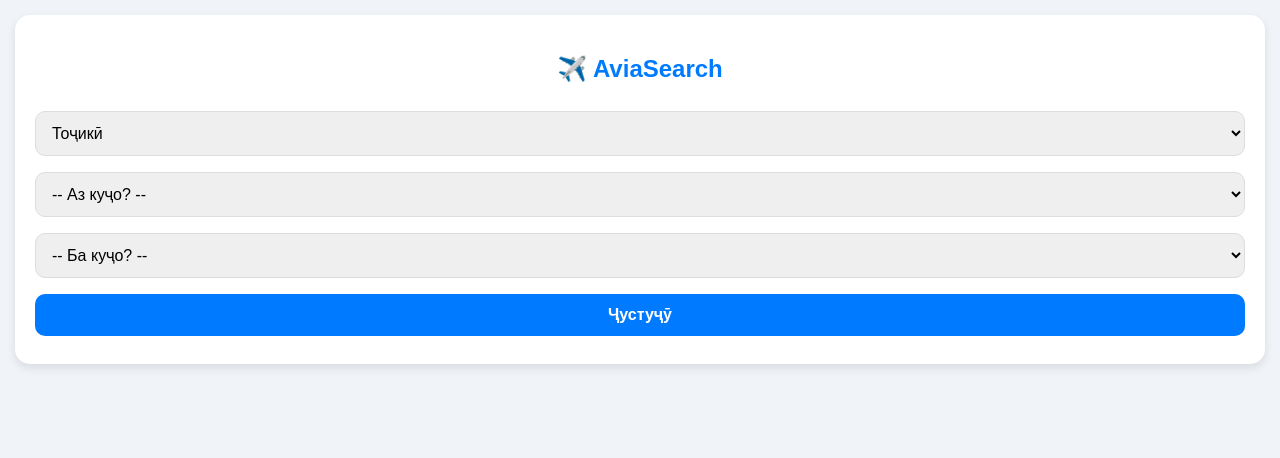
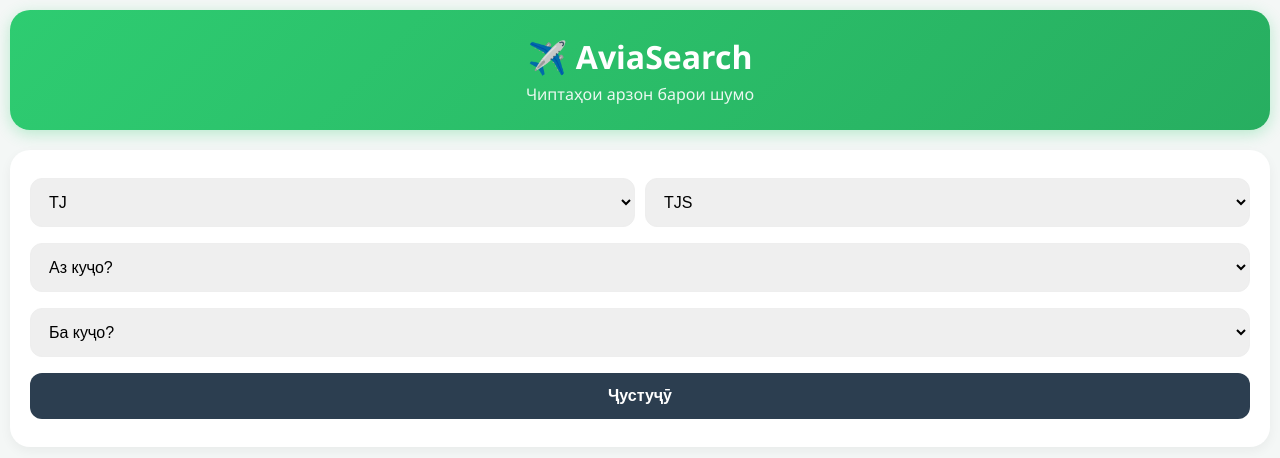
Before and after one commit to OSON-SAVDO/my-travel-app, a Flask app: page / in a window 1280 px wide. Shown: the top 458 px of the page. Run offline with Flask 3, Linux system fonts and the light colour scheme.

Commit message:
Refactor HTML structure and styles for index page

```diff
--- a/templates/index.html
+++ b/templates/index.html
@@ -1,54 +1,77 @@
 <!DOCTYPE html>
-<html>
+<html lang="tg">
 <head>
     <meta charset="UTF-8">
     <meta name="viewport" content="width=device-width, initial-scale=1.0">
     <title>{{ t.title }}</title>
     <style>
-        body { font-family: sans-serif; background: #f0f4f8; margin: 0; padding: 15px; }
-        .card { background: white; padding: 20px; border-radius: 15px; box-shadow: 0 4px 10px rgba(0,0,0,0.1); margin-bottom: 15px; }
-        select, button { width: 100%; padding: 12px; margin: 8px 0; border-radius: 10px; border: 1px solid #ddd; font-size: 16px; }
-        button { background: #007bff; color: white; border: none; font-weight: bold; cursor: pointer; }
-        .ticket { border-left: 5px solid #28a745; }
-        .price { font-size: 22px; color: #28a745; font-weight: bold; }
-        .buy-btn { display: block; background: #ff9800; color: white; text-align: center; padding: 10px; text-decoration: none; border-radius: 8px; margin-top: 10px; }
+        :root { --main-green: #2ecc71; --dark-blue: #2c3e50; }
+        body { font-family: 'Segoe UI', sans-serif; background: #f4f7f6; margin: 0; padding: 10px; }
+        .header-card { background: linear-gradient(135deg, var(--main-green), #27ae60); color: white; padding: 25px; border-radius: 20px; text-align: center; margin-bottom: 20px; box-shadow: 0 4px 15px rgba(46, 204, 113, 0.3); }
+        .search-box { background: white; padding: 20px; border-radius: 20px; box-shadow: 0 4px 12px rgba(0,0,0,0.05); }
+        select, button { width: 100%; padding: 14px; margin: 8px 0; border-radius: 12px; border: 1px solid #eee; font-size: 16px; outline: none; }
+        button { background: var(--dark-blue); color: white; border: none; font-weight: bold; cursor: pointer; transition: 0.3s; }
+        button:hover { background: #1a252f; }
+        .ticket-card { background: white; padding: 20px; border-radius: 18px; margin-top: 15px; box-shadow: 0 2px 8px rgba(0,0,0,0.04); border: 1px solid #f0f0f0; }
+        .price-tag { font-size: 26px; color: var(--main-green); font-weight: 800; margin-bottom: 10px; }
+        .flight-info { display: flex; justify-content: space-between; align-items: center; border-top: 1px dashed #eee; padding-top: 15px; margin-top: 10px; }
+        .badge { background: #e8f5e9; color: #2e7d32; padding: 4px 10px; border-radius: 6px; font-size: 12px; font-weight: bold; }
+        .buy-link { display: block; background: #f39c12; color: white; text-align: center; padding: 12px; text-decoration: none; border-radius: 10px; margin-top: 15px; font-weight: bold; }
     </style>
 </head>
 <body>
-    <div class="card">
-        <h2 style="text-align:center; color:#007bff;">✈️ AviaSearch</h2>
+    <div class="header-card">
+        <h1 style="margin:0;">✈️ AviaSearch</h1>
+        <p style="opacity:0.9; margin:5px 0 0 0;">Чиптаҳои арзон барои шумо</p>
+    </div>
+
+    <div class="search-box">
         <form method="GET">
-            <select name="lang" onchange="this.form.submit()">
-                <option value="tg" {% if lang=='tg' %}selected{% endif %}>Тоҷикӣ</option>
-                <option value="ru" {% if lang=='ru' %}selected{% endif %}>Русский</option>
-                <option value="en" {% if lang=='en' %}selected{% endif %}>English</option>
-            </select>
-
-            <select name="origin">
-                <option value="">-- {{ t.from }} --</option>
+            <div style="display: flex; gap: 10px;">
+                <select name="lang" onchange="this.form.submit()">
+                    <option value="tg" {% if lang=='tg' %}selected{% endif %}>TJ</option>
+                    <option value="ru" {% if lang=='ru' %}selected{% endif %}>RU</option>
+                    <option value="en" {% if lang=='en' %}selected{% endif %}>EN</option>
+                </select>
+                <select name="currency" onchange="this.form.submit()">
+                    <option value="TJS" {% if currency=='TJS' %}selected{% endif %}>TJS</option>
+                    <option value="RUB" {% if currency=='RUB' %}selected{% endif %}>RUB</option>
+                    <option value="USD" {% if currency=='USD' %}selected{% endif %}>USD</option>
+                </select>
+            </div>
+            <select name="origin" required>
+                <option value="">{{ t.from }}</option>
                 {% for city in cities %}
-                <option value="{{ city.code }}" {% if request.args.get('origin')==city.code %}selected{% endif %}>{{ city.name }}</option>
+                <option value="{{ city.code }}" {% if request.args.get('origin')==city.code %}selected{% endif %}>{{ city.name }} ({{ city.code }})</option>
                 {% endfor %}
             </select>
-
-            <select name="destination">
-                <option value="">-- {{ t.to }} --</option>
+            <select name="destination" required>
+                <option value="">{{ t.to }}</option>
                 {% for city in cities %}
-                <option value="{{ city.code }}" {% if request.args.get('destination')==city.code %}selected{% endif %}>{{ city.name }}</option>
+                <option value="{{ city.code }}" {% if request.args.get('destination')==city.code %}selected{% endif %}>{{ city.name }} ({{ city.code }})</option>
                 {% endfor %}
             </select>
-
             <button type="submit">{{ t.search }}</button>
         </form>
     </div>
 
-    {% if error_msg %}<div class="card" style="color:red;">{{ error_msg }}</div>{% endif %}
+    {% if error_msg %}<div class="ticket-card" style="color:#e74c3c; text-align:center;">{{ error_msg }}</div>{% endif %}
 
     {% for f in flights %}
-    <div class="card ticket">
-        <div class="price">{{ f.price }} {{ currency }}</div>
-        <p><b>Парвоз:</b> {{ f.departure_at }}</p>
-        <a class="buy-btn" href="https://www.aviasales.com{{ f.link }}?marker=701004" target="_blank">{{ t.buy }}</a>
+    <div class="ticket-card">
+        <div class="price-tag">{{ f.price }} {{ currency }}</div>
+        <div class="badge">{{ t.direct }}</div>
+        <div class="flight-info">
+            <div>
+                <small style="color:#888;">Ширкат:</small><br>
+                <b>{{ f.airline }}</b>
+            </div>
+            <div style="text-align:right;">
+                <small style="color:#888;">Санаи парвоз:</small><br>
+                <b>{{ f.departure_at.split('T')[0] }}</b>
+            </div>
+        </div>
+        <a class="buy-link" href="https://www.aviasales.com{{ f.link }}?marker=701004" target="_blank">{{ t.buy }}</a>
     </div>
     {% endfor %}
 </body>
```
